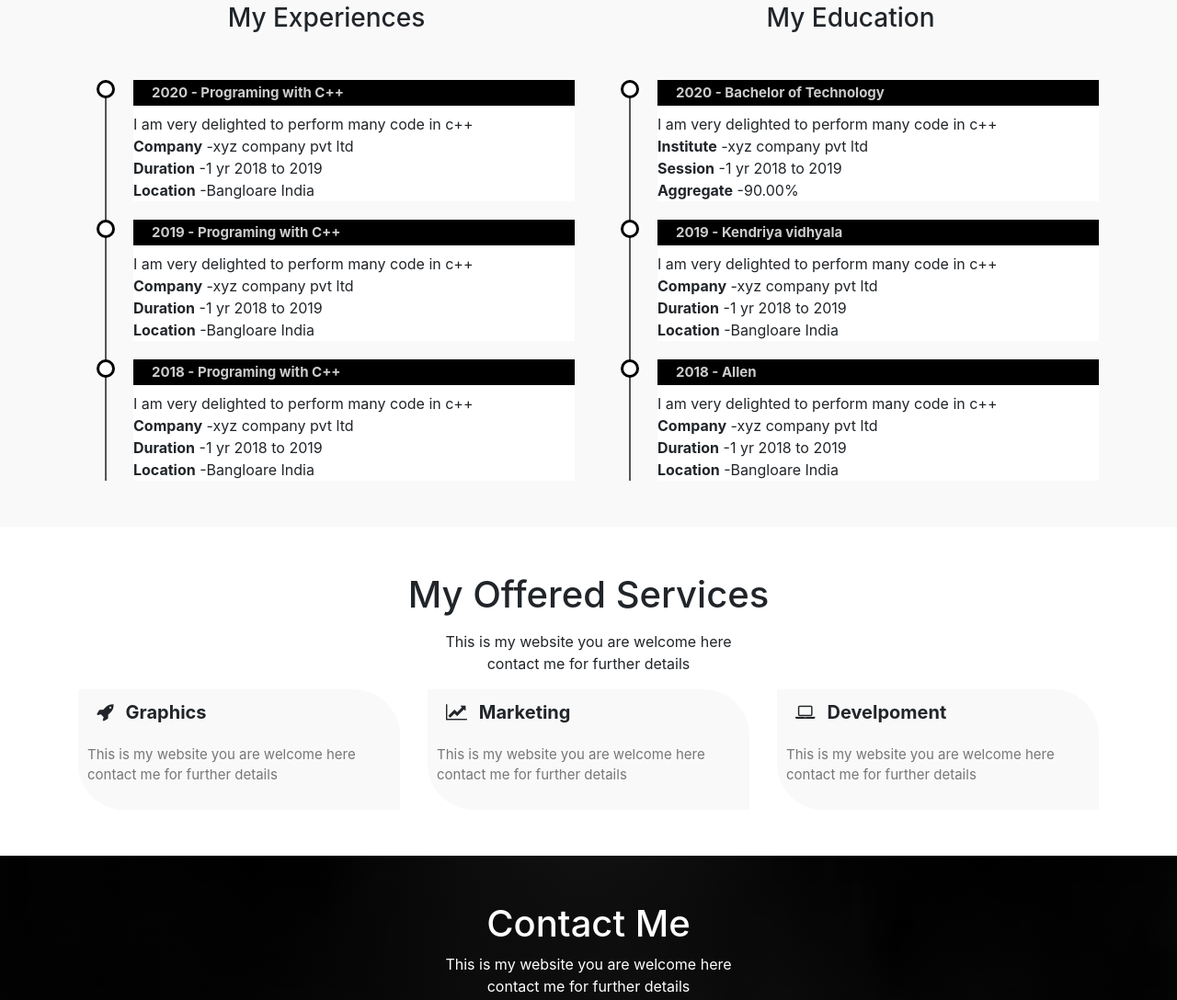
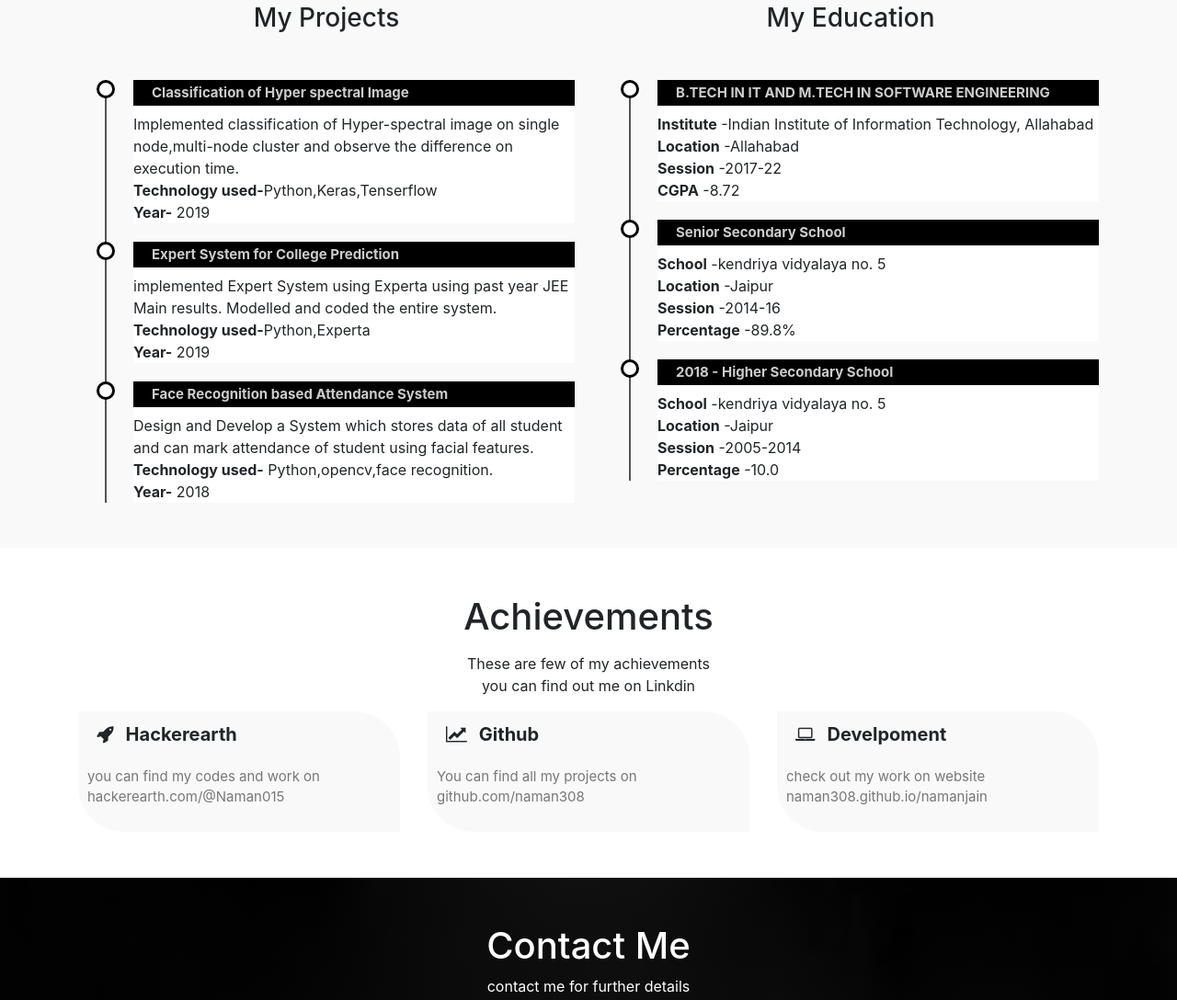
Before and after one commit to naman308/namanjain, a plain HTML site: page index.html in a window 1280 px wide. Shown: the part 1396-2484 px from the top of the page at 92% size. Drawn offline with nearby package versions, Linux system fonts and the light colour scheme.

Commit message:
Add files via upload

```diff
--- a/index.html
+++ b/index.html
@@ -1,6 +1,6 @@
 <html>
 <head>
-<title> Resume Website</title>
+<title> Naman Jain</title>
 <link rel="stylesheet" href="style.css">
 <link rel="stylesheet"
 href="https://stackpath.bootstrapcdn.com/bootstrap/4.5.0/css/bootstrap.min.css">
@@ -16,7 +16,8 @@ href="https://stackpath.bootstrapcdn.com/bootstrap/4.5.0/css/bootstrap.min.css">
 <div class="user-box">
 <img src="img/img2.jpeg">
 <h1>Naman Jain</h1>
-<p>FOURTH YEAR UNDERGRADUATE</p>
+<p>FOURTH YEAR UNDERGRADUATE
+<br>  IIIT ALLAHABAD</p>
 </div>
 </div>
 <div class="scroll-btn">
@@ -64,7 +65,7 @@ href="https://stackpath.bootstrapcdn.com/bootstrap/4.5.0/css/bootstrap.min.css">
 
 <h3> WHO AM I?</h3>
 <p>
-hello my name is naman Jain I am undergraudate of IIIT allahabad currently persuing specialization in software engineering.hello my name is naman Jain I am undergraudate of IIIT allahabad currently persuing specialization in software engineering.
+I am fourth year student at IIIT Allahabad, pursuing bachelors in Information Technology and masters in Software engineering.
 </p>
 
 
@@ -98,7 +99,7 @@ hello my name is naman Jain I am undergraudate of IIIT allahabad currently persu
    <!-------Social icons----------->
  <div class="social-icons">
  <ul>
- <a href="https://www.linkedin.com/in/naman-jain-45341417b/"><li><i class="fa fa-linkedin"></i></li></a>
+ <a href="https://www.linkedin.com/in/namanjain9851"><li><i class="fa fa-linkedin"></i></li></a>
  <a href="https://github.com/naman308"><li><i class="fa fa-github"></i></li></a>
  <a href="https://medium.com/@ism2017001"><li><i class="fa fa-medium"></i></li></a>
 
@@ -113,35 +114,37 @@ hello my name is naman Jain I am undergraudate of IIIT allahabad currently persu
 <div class="container">
 <div class="row">
 <div class="col-md-6">
-<h3 class="text-center">My Experiences</h3>
+<h3 class="text-center">My Projects</h3>
 <ul class="timeline">
 <li>
-<h4 class="hovering"><span> 2020 - <span> Programing with C++ </h4>
-<p>   I am very delighted to perform many code in c++ <br>
-<b>Company</b> -xyz company pvt ltd<br>
-<b>Duration</b> -1 yr  2018 to 2019<br>
-<b>Location</b> -Bangloare India<br>
+<h4 class="hovering"><span> <span> Classification of Hyper spectral Image </h4>
+<p>   Implemented classification of Hyper-spectral image on single node,multi-node cluster and observe the difference on
+execution time. <br>
+<b>Technology used-</b>Python,Keras,Tenserflow<br>
+<b>Year-</b> 2019<br>
 </p>
 </li>
 
 <li>
-<h4 class="hovering"><span> 2019 - <span> Programing with C++ </h4>
-<p>   I am very delighted to perform many code in c++ <br>
-<b>Company</b> -xyz company pvt ltd<br>
-<b>Duration</b> -1 yr  2018 to 2019<br>
-<b>Location</b> -Bangloare India<br>
+<h4 class="hovering"><span> <span> Expert System for College Prediction </h4>
+<p>   implemented Expert System using Experta using past year JEE Main results.
+Modelled and coded the entire system.<br>
+<b>Technology used-</b>Python,Experta<br>
+<b>Year-</b> 2019<br>
+
 </p>
 </li>
 
 <li>
-<h4 class="hovering"><span> 2018 - <span> Programing with C++ </h4>
-<p>   I am very delighted to perform many code in c++ <br>
-<b>Company</b> -xyz company pvt ltd<br>
-<b>Duration</b> -1 yr  2018 to 2019<br>
-<b>Location</b> -Bangloare India<br>
+<h4 class="hovering"><span> <span> Face Recognition based Attendance System </h4>
+<p> Design and Develop a System which stores data of all student and can mark attendance of student using facial features. <br>
+<b>Technology used-</b> Python,opencv,face recognition.<br>
+<b>Year-</b> 2018<br>
 
 </p>
 </li>
+
+
 </ul>
 </div>
 
@@ -150,29 +153,31 @@ hello my name is naman Jain I am undergraudate of IIIT allahabad currently persu
 <h3 class="text-center">My Education</h3>
 <ul class="timeline">
 <li>
-<h4 class="hovering"><span> 2020 - <span> Bachelor of Technology </h4>
-<p>   I am very delighted to perform many code in c++ <br>
-<b>Institute</b> -xyz company pvt ltd<br>
-<b>Session</b> -1 yr  2018 to 2019<br>
-<b>Aggregate</b> -90.00%<br>
+<h4 class="hovering"><span> <span> B.TECH IN IT AND M.TECH IN SOFTWARE
+ENGINEERING</h4>
+<b>Institute</b> -Indian Institute of Information Technology, Allahabad<br>
+<b>Location</b> -Allahabad<br>
+<b>Session</b> -2017-22<br>
+<b>CGPA</b> -8.72<br>
 </p>
 </li>
 
 <li>
-<h4 class="hovering"><span> 2019 - <span> Kendriya vidhyala </h4>
-<p>   I am very delighted to perform many code in c++ <br>
-<b>Company</b> -xyz company pvt ltd<br>
-<b>Duration</b> -1 yr  2018 to 2019<br>
-<b>Location</b> -Bangloare India<br>
+<h4 class="hovering"><span> <span> Senior Secondary School </h4>
+<b>School</b> -kendriya vidyalaya no. 5<br>
+<b>Location</b> -Jaipur<br>
+<b>Session</b> -2014-16<br>
+<b>Percentage</b> -89.8%<br>
+
 </p>
 </li>
 
 <li>
-<h4  class="hovering"><span> 2018 - <span> Allen </h4>
-<p>   I am very delighted to perform many code in c++ <br>
-<b>Company</b> -xyz company pvt ltd<br>
-<b>Duration</b> -1 yr  2018 to 2019<br>
-<b>Location</b> -Bangloare India<br>
+<h4  class="hovering"><span> 2018 - <span> Higher Secondary School </h4>
+<b>School</b> -kendriya vidyalaya no. 5<br>
+<b>Location</b> -Jaipur<br>
+<b>Session</b> -2005-2014<br>
+<b>Percentage</b> -10.0<br>
 
 </p>
 </li>
@@ -191,23 +196,22 @@ hello my name is naman Jain I am undergraudate of IIIT allahabad currently persu
 <!--------Services----------->
 <div class="services" id="services">
 <div class="container">
-<h1 class="text-center">My Offered Services</h1>
-<p  class="text-center"> This is my website you are welcome here
-<br>contact me for further details</p>
+<h1 class="text-center">Achievements</h1>
+<p  class="text-center"> These are few of my achievements
+<br>you can find out me on Linkdin</p>
 <div class="row">
 <div class="col-md-4">
 <div class="services-box">
-<i class="fa fa-rocket"></i><span>Graphics</span>
-<p>This is my website you are welcome here
-<br>contact me for further details</p>
+<i class="fa fa-rocket"></i><span>Hackerearth</span>
+<p>you can find my codes and work on <br>hackerearth.com/@Naman015</p>
 </div>
 </div>
 
 <div class="col-md-4">
 <div class="services-box">
-<i class="fa fa-line-chart"></i><span>Marketing</span>
-<p>This is my website you are welcome here
-<br>contact me for further details</p>
+<i class="fa fa-line-chart"></i><span>Github</span>
+<p>You can find all my projects on
+<br>github.com/naman308</p>
 </div>
 </div>
 
@@ -215,8 +219,8 @@ hello my name is naman Jain I am undergraudate of IIIT allahabad currently persu
 <div class="col-md-4">
 <div class="services-box">
 <i class="fa fa-laptop"></i><span>Develpoment</span>
-<p>This is my website you are welcome here
-<br>contact me for further details</p>
+<p>check out my work on website
+<br>naman308.github.io/namanjain</p>
 </div>
 </div>
 
@@ -231,8 +235,7 @@ hello my name is naman Jain I am undergraudate of IIIT allahabad currently persu
 <div class="contact" id="contact">
 <div class="container text-center">
 <h1>Contact Me</h1>
-<p>This is my website you are welcome here
-<br>contact me for further details</p>
+<p>contact me for further details</p>
 
 <div class="row">
 <div class="col-md-4">
@@ -247,19 +250,19 @@ hello my name is naman Jain I am undergraudate of IIIT allahabad currently persu
 
 <div class="col-md-4">
 <i class="fa fa-chrome"></i>
-<p>www.naman.com</p>
+<p>naman308.github.io/namanjain</p>
 </div>
 </div>
 
 
-<button type="submit" onclick="window.open('1.doc')" class="btn btn-primary"><i class="fa fa-download"></i>Resume</button>
+<button type="submit" onclick="window.open('NamanJainResume.pdf')" class="btn btn-primary"><i class="fa fa-download"></i>Resume</button>
 
-<button type="button" class="btn btn-primary">
+<button type="button" class="btn btn-primary"  onClick="parent.location='https://www.linkedin.com/in/namanjain9851/'">
 	<i class="fa fa-rocket"></i>Hire Me</button>
 </div>
 
 <div class="footer text-center">
-<p>Made with<i class="fa fa-heart-o"></i> by naman jain</p>
+<p>Copyright © 2020-21 by naman jain. All Right Resrved</p>
 </div>
 </section>
 
```
